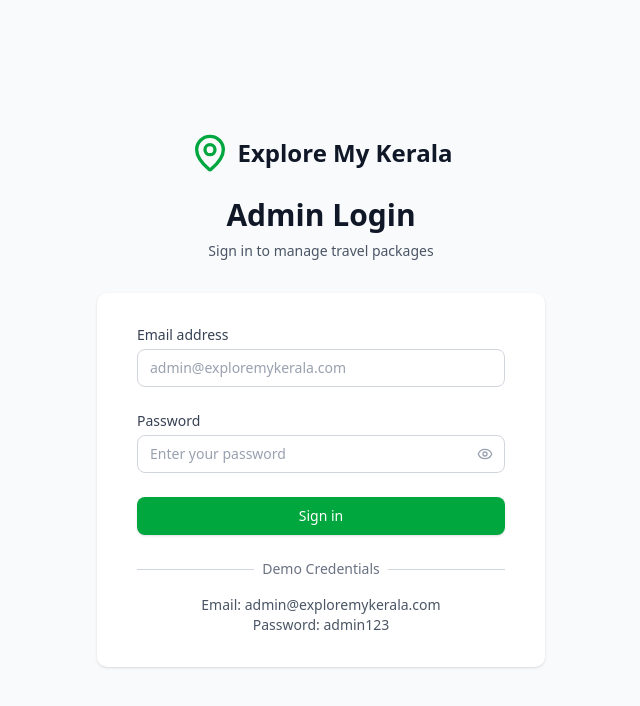
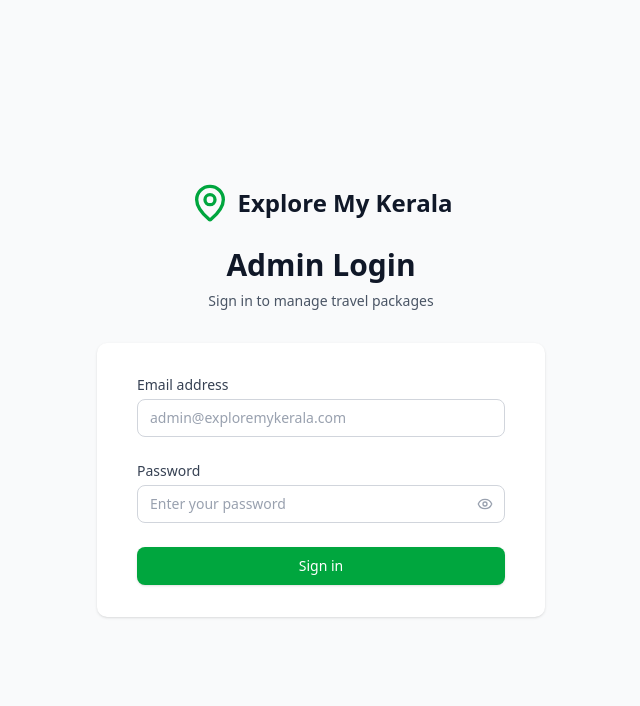
Before and after one commit to akhilbhadrangirija/explore-kerala, a Next.js app: page /admin/login in a window 1280 px wide. Shown: the top 706 px of the page, without its empty margins (319-959 px from the left). Built offline with nearby package versions, Linux system fonts and the light colour scheme.

Commit message:
Hide demo

```diff
--- a/app/admin/login/page.js
+++ b/app/admin/login/page.js
@@ -133,20 +133,7 @@ export default function AdminLoginPage() {
             </div>
           </form>
 
-          <div className="mt-6">
-            <div className="relative">
-              <div className="absolute inset-0 flex items-center">
-                <div className="w-full border-t border-gray-300" />
-              </div>
-              <div className="relative flex justify-center text-sm">
-                <span className="px-2 bg-white text-gray-500">Demo Credentials</span>
-              </div>
-            </div>
-            <div className="mt-4 text-center text-sm text-gray-600">
-              <p>Email: admin@exploremykerala.com</p>
-              <p>Password: admin123</p>
-            </div>
-          </div>
+
         </div>
       </div>
     </div>
```
